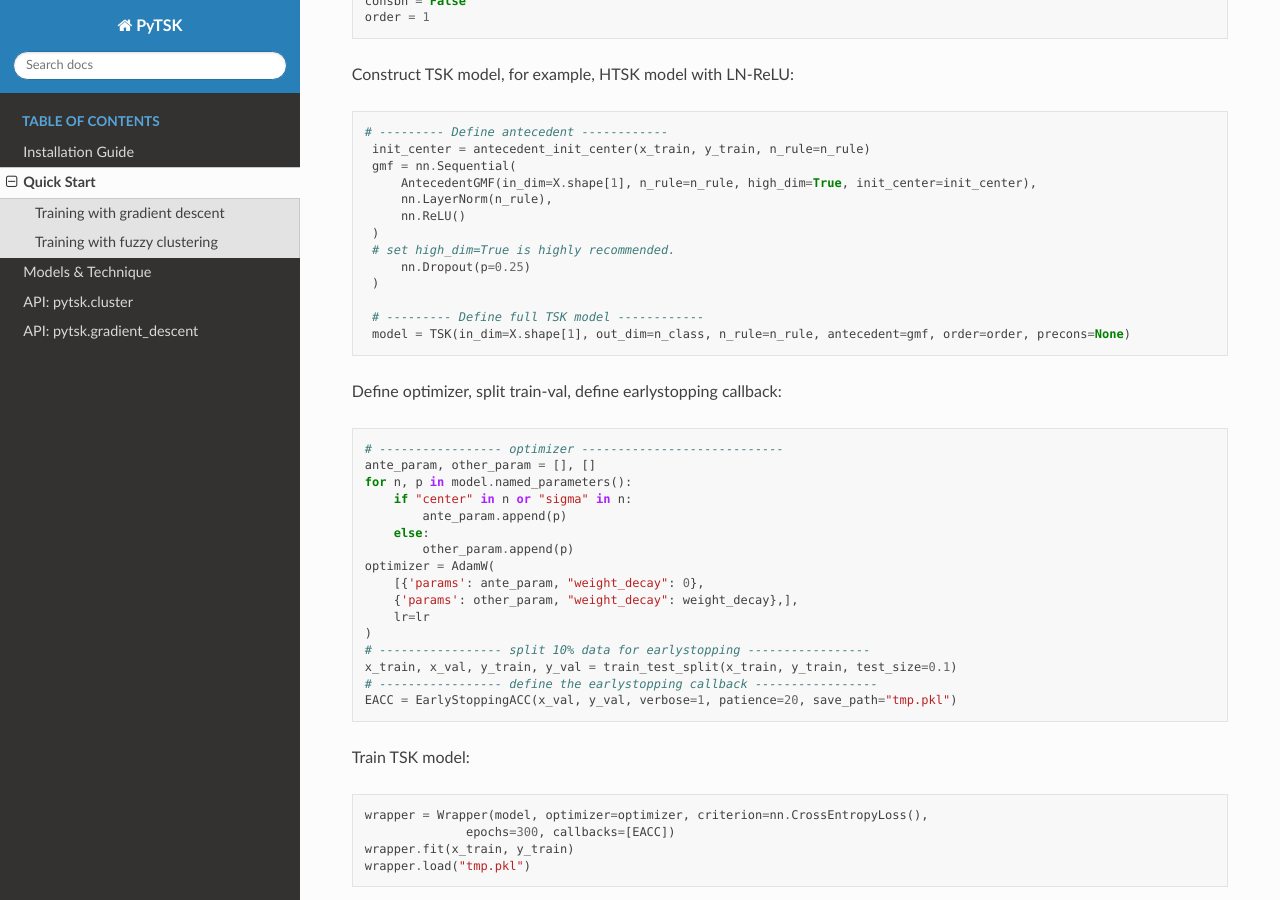
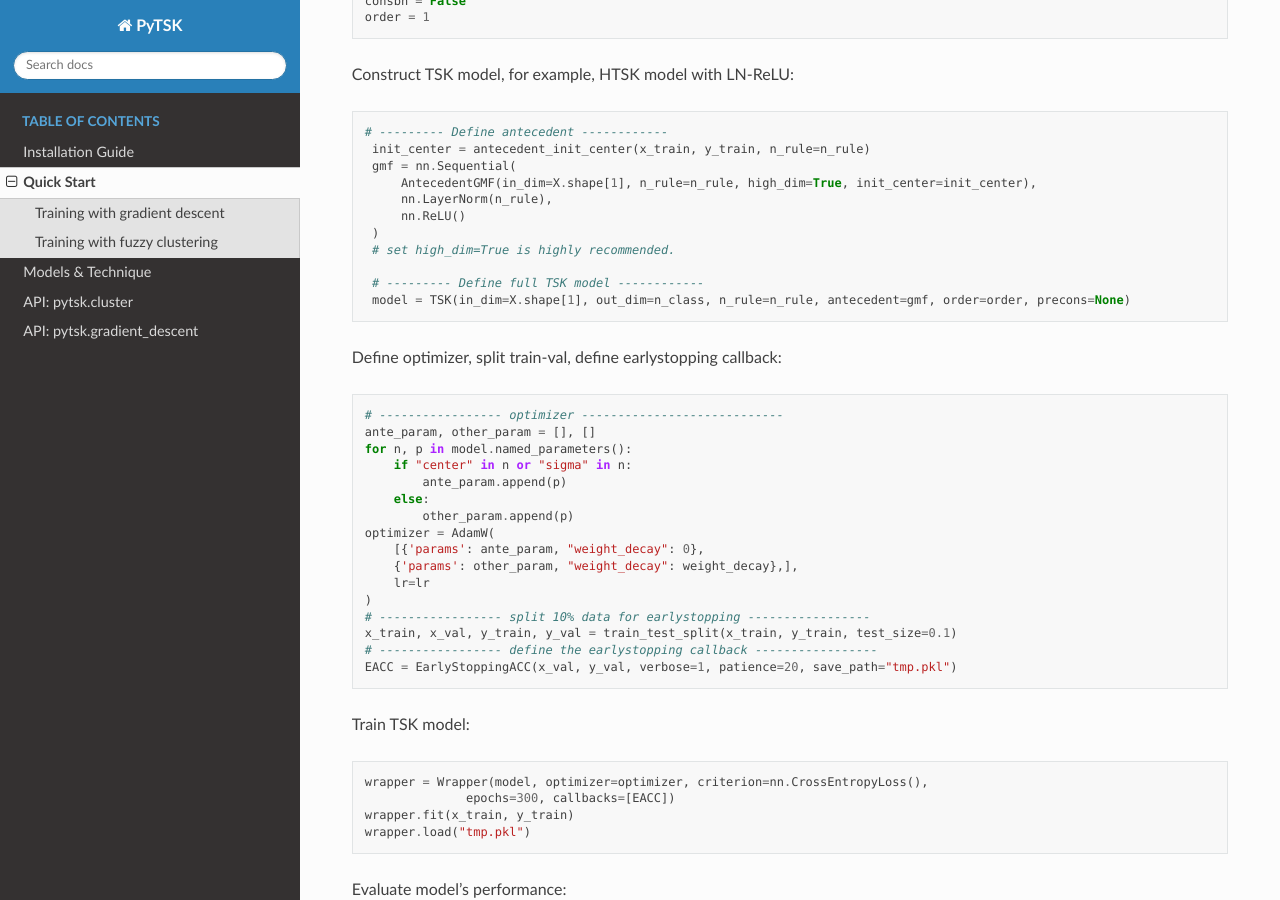
Before and after one commit to YuqiCui/pytskdocs, a Sphinx documentation site: the page built from source/quick_start.rst, in a window 1280 px wide and 900 px high, scrolled down 1049 px. Built offline with Sphinx 7.4.7 and the Read the Docs theme 2.0.0, drawn with Linux system fonts in a browser that asks for light colours.

Commit message:
Add files via upload

```diff
--- a/source/quick_start.rst
+++ b/source/quick_start.rst
@@ -58,8 +58,6 @@ Construct TSK model, for example, HTSK model with LN-ReLU::
         nn.ReLU()
     )
     # set high_dim=True is highly recommended.
-        nn.Dropout(p=0.25)
-    )
 
     # --------- Define full TSK model ------------
     model = TSK(in_dim=X.shape[1], out_dim=n_class, n_rule=n_rule, antecedent=gmf, order=order, precons=None)
```
